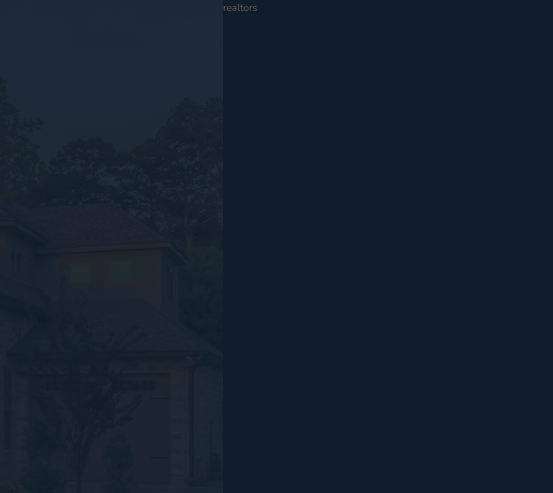
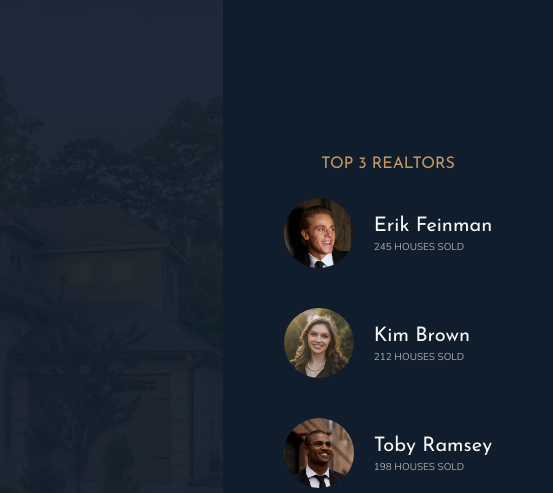
Before and after one commit to HassanAbbas198/Nexter, a website: page index.html in a window 1280 px wide. Shown: the top 493 px of the page, 727-1280 px from the left. Drawn offline with nearby package versions, Linux system fonts and the light colour scheme.

Commit message:
added the realtors section

```diff
--- a/index.html
+++ b/index.html
@@ -29,7 +29,28 @@
 				<img src="img/logo-bi.png" alt="bi" />
 			</div>
 		</header>
-		<div class="realtors">realtors</div>
+		<div class="realtors">
+			<h3 class="heading-3">Top 3 Realtors</h3>
+			<div class="realtors__list">
+				<img src="img/realtor-1.jpeg" alt="Realtor 1" class="realtors__img" />
+				<div class="realtors__details">
+					<h4 class="heading-4 heading-4--light">Erik Feinman</h4>
+					<p class="realtors__sold">245 houses sold</p>
+				</div>
+
+				<img src="img/realtor-2.jpeg" alt="Realtor 2" class="realtors__img" />
+				<div class="realtors__details">
+					<h4 class="heading-4 heading-4--light">Kim Brown</h4>
+					<p class="realtors__sold">212 houses sold</p>
+				</div>
+
+				<img src="img/realtor-3.jpeg" alt="Realtor 3" class="realtors__img" />
+				<div class="realtors__details">
+					<h4 class="heading-4 heading-4--light">Toby Ramsey</h4>
+					<p class="realtors__sold">198 houses sold</p>
+				</div>
+			</div>
+		</div>
 
 		<section class="features">
 			<div class="feature">
--- a/sass/_realtors.scss
+++ b/sass/_realtors.scss
@@ -1,5 +1,33 @@
 .realtors {
+	grid-column: col-start 7 / full-end;
 	background-color: $color-secondary;
 
-	grid-column: col-start 7 / full-end;
+	padding: 3rem;
+
+	display: grid;
+	align-content: center;
+	justify-content: center;
+	justify-items: center;
+	grid-row-gap: 2rem;
+
+	&__list {
+		display: grid;
+		grid-template-columns: min-content max-content;
+		grid-column-gap: 2rem;
+		grid-row-gap: 5vh;
+
+		align-items: center;
+	}
+
+	&__img {
+		width: 7rem;
+		border-radius: 50%;
+		display: block;
+	}
+
+	&__sold {
+		text-transform: uppercase;
+		color: $color-grey-light-2;
+		margin-top: -3px;
+	}
 }
```
Also changed, not shown: css/style.css.
